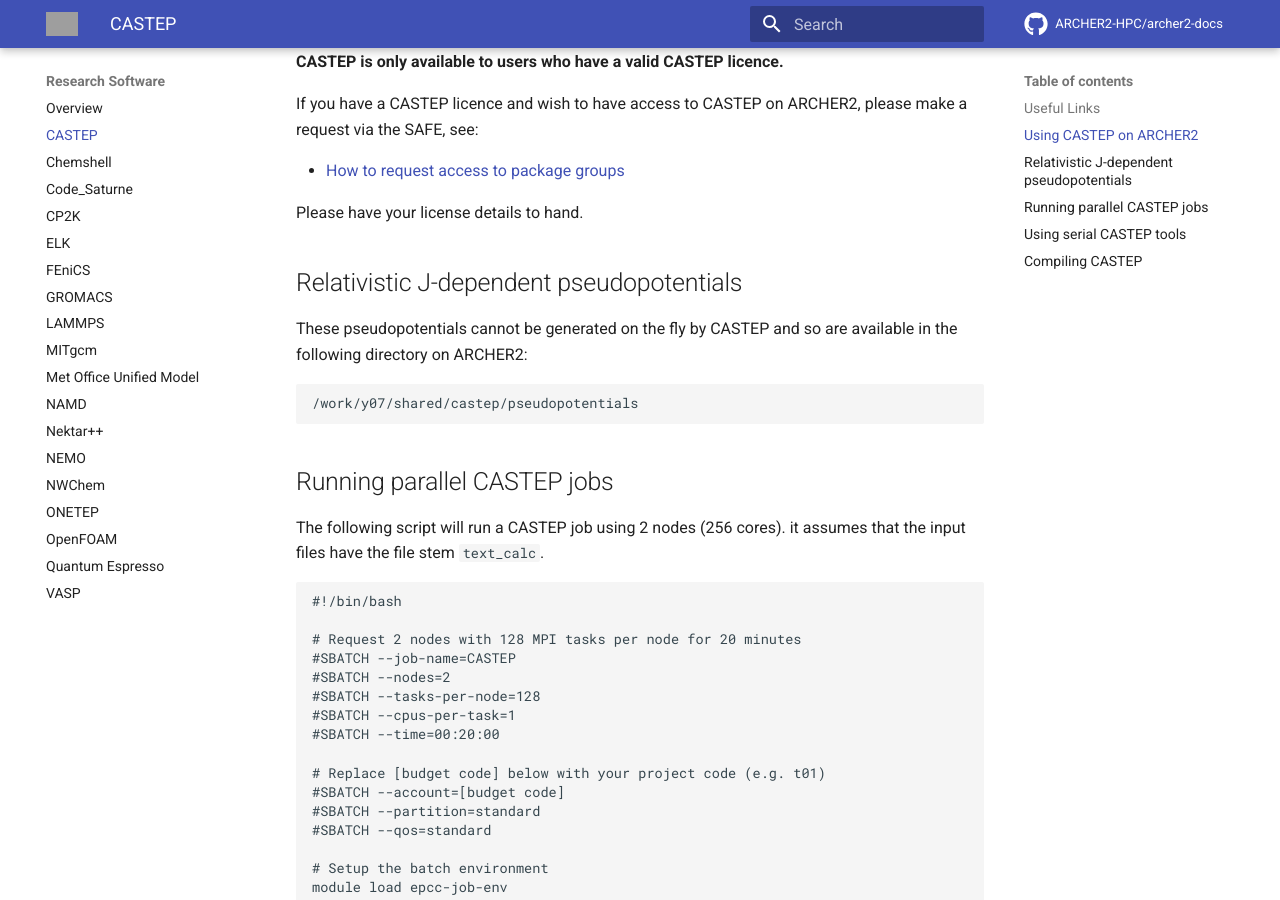
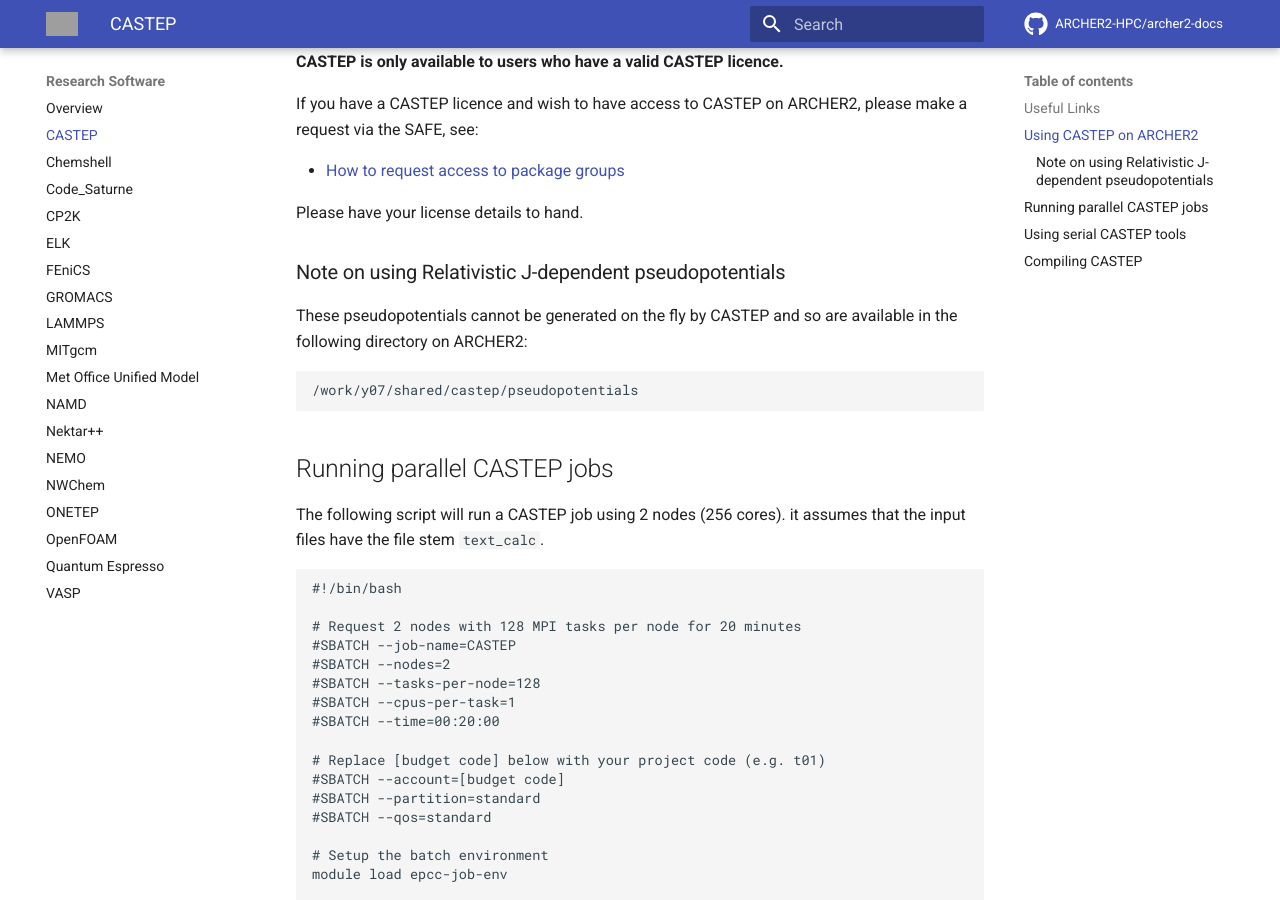
Before and after one commit to ARCHER2-HPC/archer2-docs, an MkDocs documentation site: the page built from docs/research-software/castep/castep.md, in a window 1280 px wide and 900 px high, scrolled down 581 px. Built offline with MkDocs 1.6.1 and Material for MkDocs 9.7.7, drawn with Linux system fonts in a browser that asks for light colours; comment, search, counter and statistics services are not loaded; grey boxes are pictures that could not be loaded.

Commit message:
Fixed link to CASTEP build instructions
... plus expanded title of note on how to include Relativistic J-dependent pseudopotentials, as was a little jarring on a first read-through.

```diff
--- a/docs/research-software/castep/castep.md
+++ b/docs/research-software/castep/castep.md
@@ -27,7 +27,7 @@
 
 Please have your license details to hand.
 
-## Relativistic J-dependent pseudopotentials
+### Note on using Relativistic J-dependent pseudopotentials
 
 These pseudopotentials cannot be generated on the fly by CASTEP and so are available in
 the following directory on ARCHER2:
@@ -82,4 +82,4 @@
 the GitHub repository of build instructions:
 
    - [Build instructions for CASTEP on
-     GitHub](https://github.com/hpc-uk/build-instructions/tree/master/CASTEP)
+     GitHub](https://github.com/hpc-uk/build-instructions/tree/main/apps/CASTEP)
```
